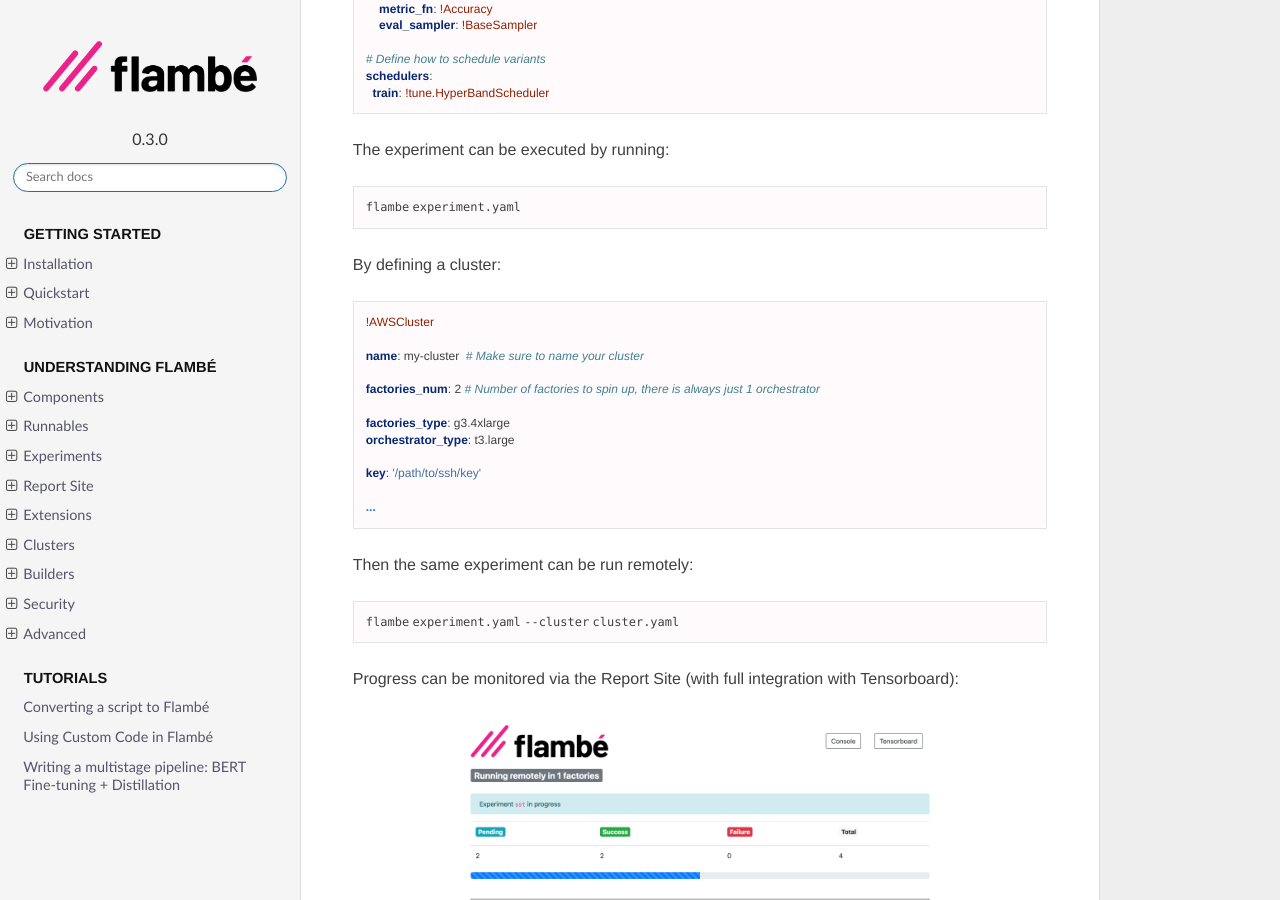
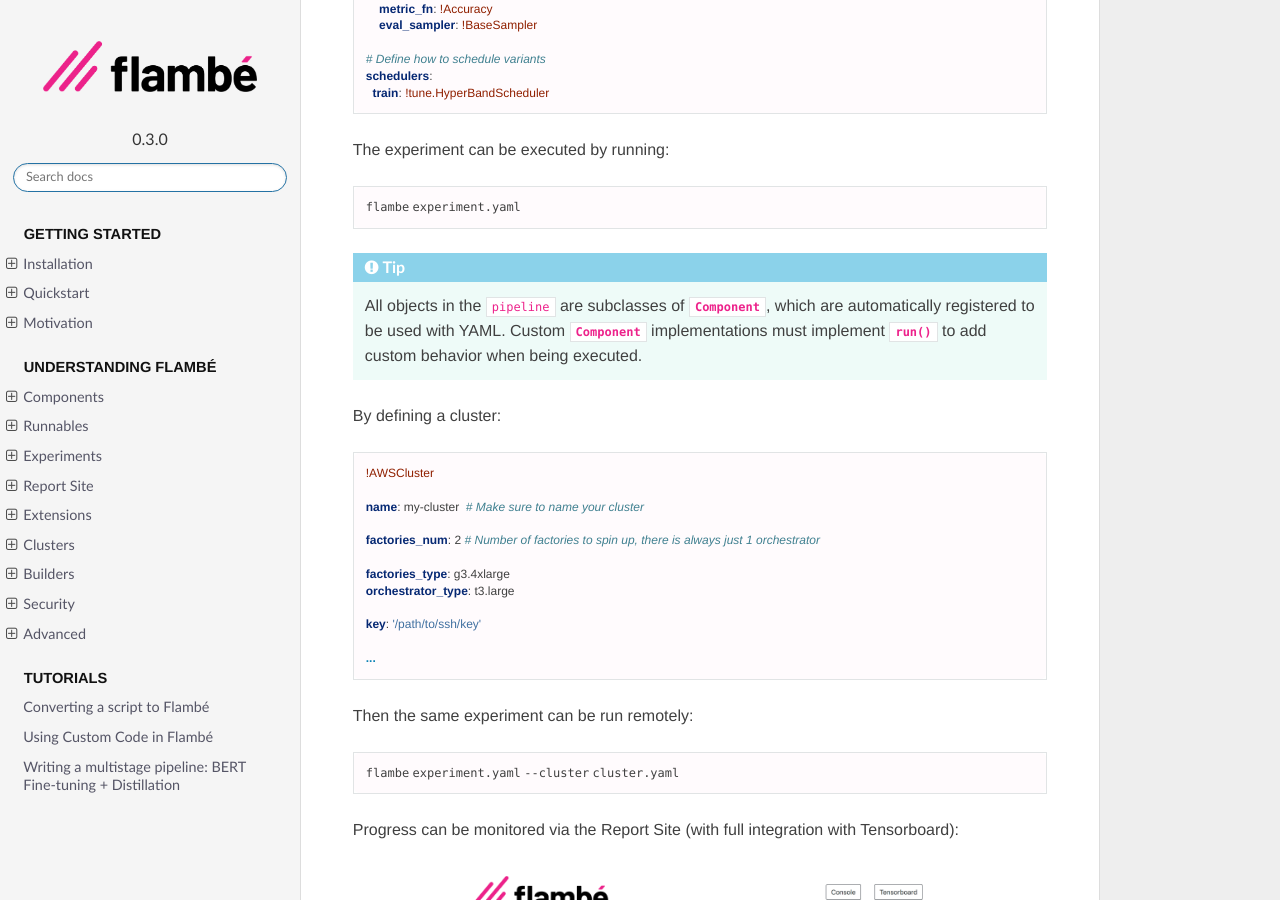
Before and after one commit to asappresearch/flambe, a Sphinx documentation site: the page built from docs/index.rst, in a window 1280 px wide and 900 px high, scrolled down 1156 px. Built offline with Sphinx 7.4.7 and the Read the Docs theme 2.0.0, drawn with Linux system fonts in a browser that asks for light colours; pages that are not in the unit, such as notebooks, are missing from menus.

Commit message:
Fix README and add component comment (#6)

```diff
--- a/README.rst
+++ b/README.rst
@@ -52,6 +52,7 @@ Getting started
 Define an ``Experiment``:
 
 .. code-block:: yaml
+
     !Experiment
 
     name: sst-text-classification
@@ -105,6 +106,9 @@ Define an ``Experiment``:
     schedulers:
       train: !tune.HyperBandScheduler
 
+All objects in the ``pipeline`` are subclasses of ``Component``, which
+are automatically registered to be used with YAML. Custom ``Component``
+implementations must implement ``run`` to add custom behavior when being executed.
 
 Now just execute:
 
--- a/docs/index.rst
+++ b/docs/index.rst
@@ -75,6 +75,12 @@ The experiment can be executed by running:
 .. code:: bash
 
     flambe experiment.yaml
+
+.. tip::
+    All objects in the ``pipeline`` are subclasses of :class:`~flambe.compile.Component`, which
+    are automatically registered to be used with YAML. Custom :class:`~flambe.compile.Component`
+    implementations must implement :meth:`~flambe.compile.Compile.run` to add custom
+    behavior when being executed.
 
 By defining a cluster:
 
```
